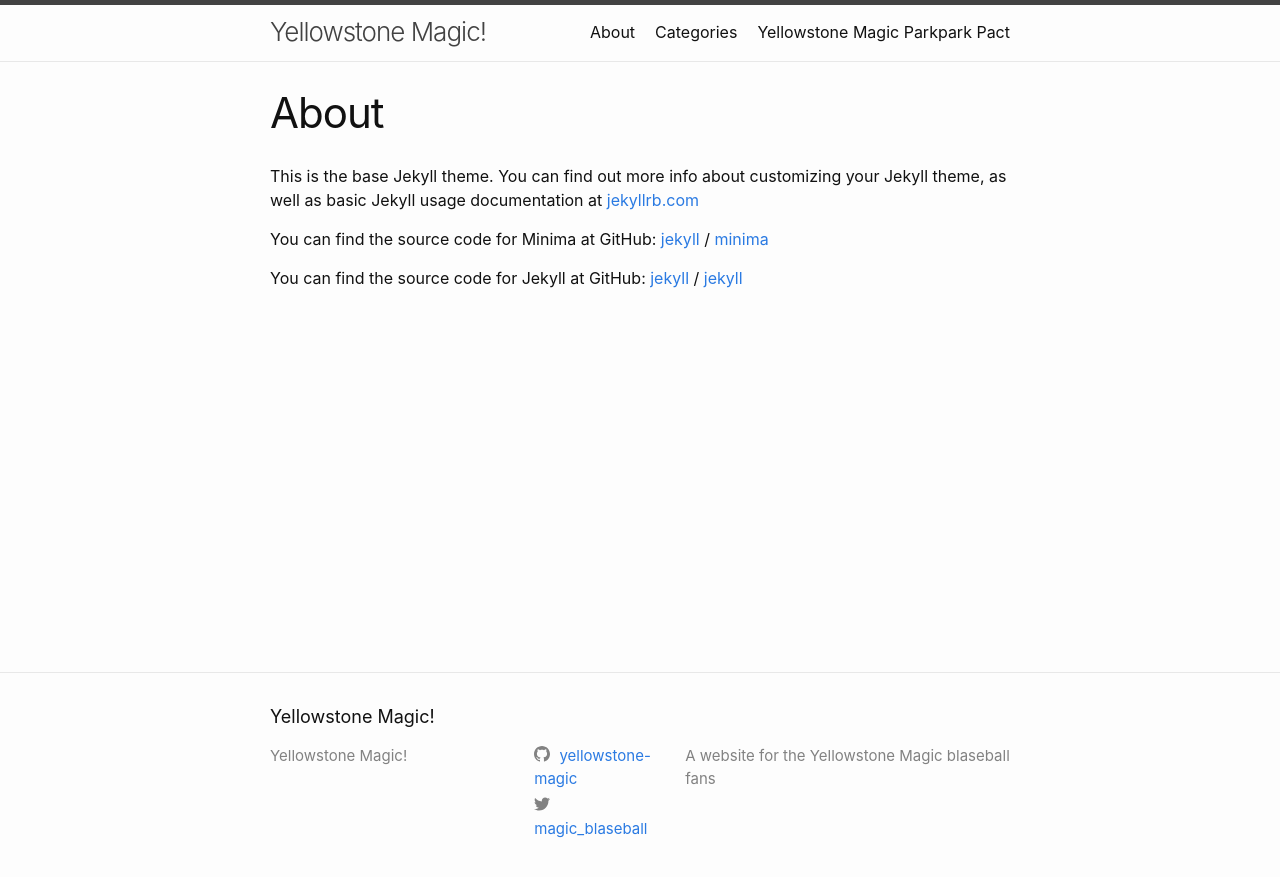
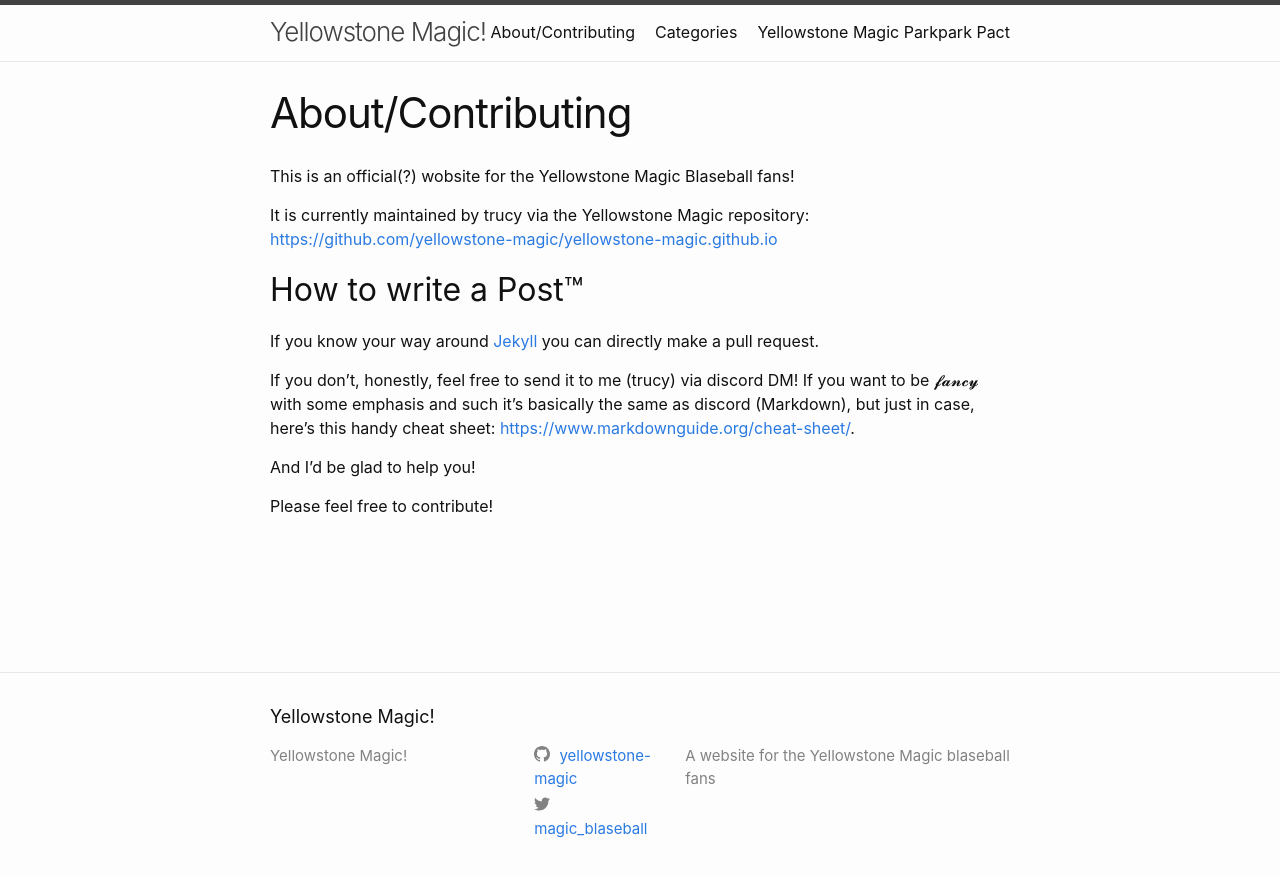
Before and after one commit to yellowstone-magic/yellowstone-magic.github.io, a Jekyll site: the page built from about.markdown, in a window 1280 px wide. Shown: the top 877 px of the page. Built offline with Jekyll 4.4.1, drawn with Linux system fonts in a browser that asks for light colours.

Commit message:
add contribution

```diff
--- a/_posts/2023-01-20-welcome-to-ysm.markdown
+++ b/_posts/2023-01-20-welcome-to-ysm.markdown
@@ -3,6 +3,7 @@ layout: post
 title:  "Welcome to the Yellowstone Magic fanwobsite!"
 date:   2023-01-20 19:50:11 +0100
 category: meta
+author: trucy
 ---
 Ain’t that neat, huh?
 
--- a/about.markdown
+++ b/about.markdown
@@ -1,18 +1,23 @@
 ---
 layout: page
-title: About
+title: About/Contributing
 permalink: /about/
 ---
 
-This is the base Jekyll theme. You can find out more info about customizing your Jekyll theme, as well as basic Jekyll usage documentation at [jekyllrb.com](https://jekyllrb.com/)
+This is an official(?) wobsite for the Yellowstone Magic Blaseball fans!
 
-You can find the source code for Minima at GitHub:
-[jekyll][jekyll-organization] /
-[minima](https://github.com/jekyll/minima)
+It is currently maintained by trucy via the Yellowstone Magic repository:
+[https://github.com/yellowstone-magic/yellowstone-magic.github.io](https://github.com/yellowstone-magic/yellowstone-magic.github.io)
 
-You can find the source code for Jekyll at GitHub:
-[jekyll][jekyll-organization] /
-[jekyll](https://github.com/jekyll/jekyll)
+## How to write a Post™
 
+If you know your way around [Jekyll](https://jekyllrb.com/) you can directly make a pull request.
 
-[jekyll-organization]: https://github.com/jekyll
+If you don’t, honestly, feel free to send it to me (trucy) via discord DM!
+If you want to be 𝓯𝓪𝓷𝓬𝔂 with some emphasis and such it’s basically the same
+as discord (Markdown), but just in case, here’s this handy cheat sheet:
+[https://www.markdownguide.org/cheat-sheet/](https://www.markdownguide.org/cheat-sheet/).
+
+And I’d be glad to help you!
+
+Please feel free to contribute!
```
